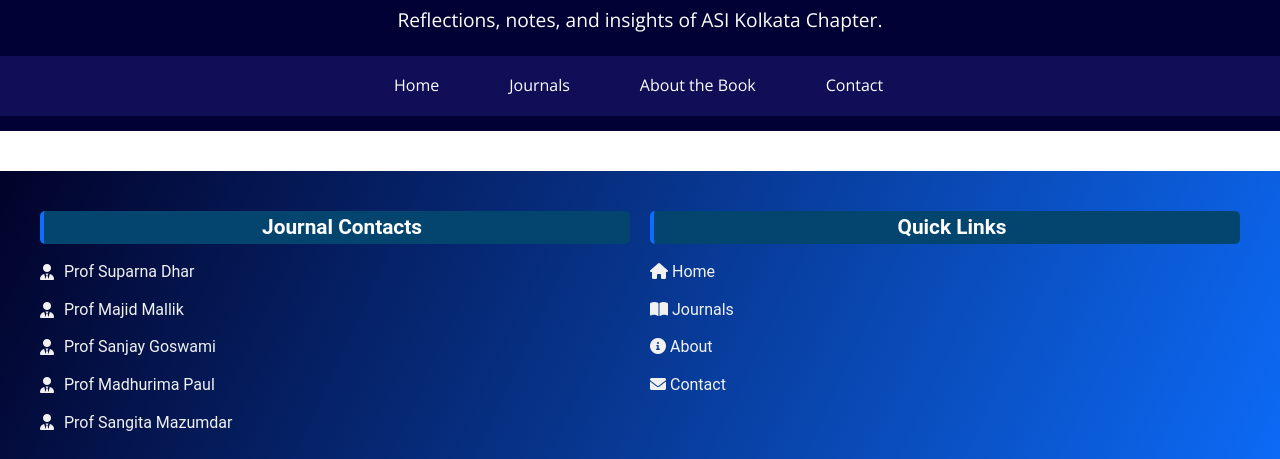
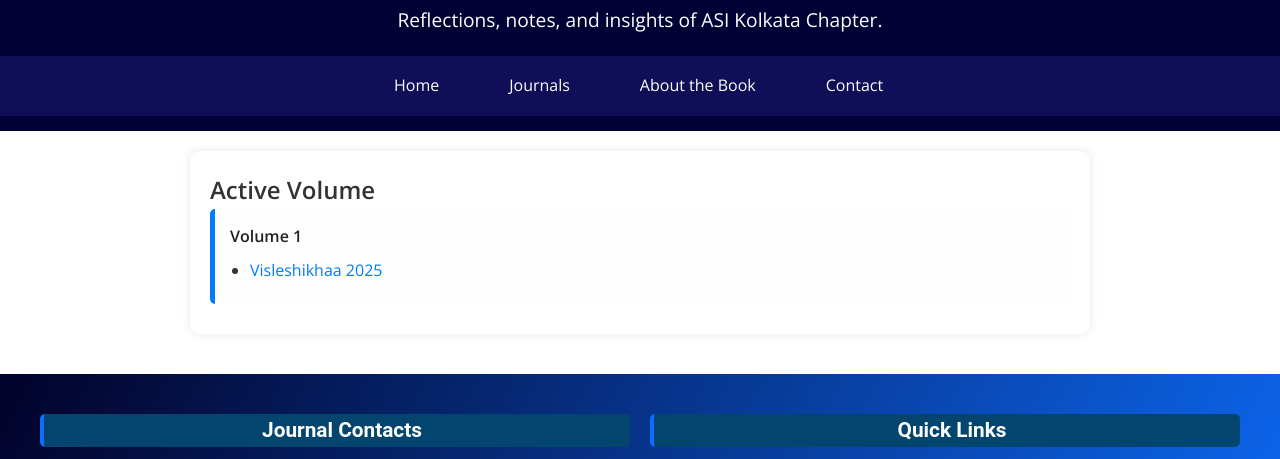
Before and after one commit to Ankipita45678/Vishleshikaa, a website: page Vishleshikaa/public/journals.html in a window 1280 px wide. Shown: the part 129-588 px from the top of the page. Drawn offline with nearby package versions, Linux system fonts and the light colour scheme.

Commit message:
journals.html

```diff
--- a/Vishleshikaa/public/journals.html
+++ b/Vishleshikaa/public/journals.html
@@ -38,12 +38,12 @@
 </header>
 
 
-<!-- <div class="section" id="activeSection">
+ <div class="section" id="activeSection">
   <h2>Active Volume</h2>
   <div id="activeVolumeContainer"></div>
 </div>
 
-<div class="section" id="archivedSection">
+<!-- <div class="section" id="archivedSection">
   <h2>Archived Volumes</h2>
   <div id="archivedVolumes"></div>
 </div> -->
```
